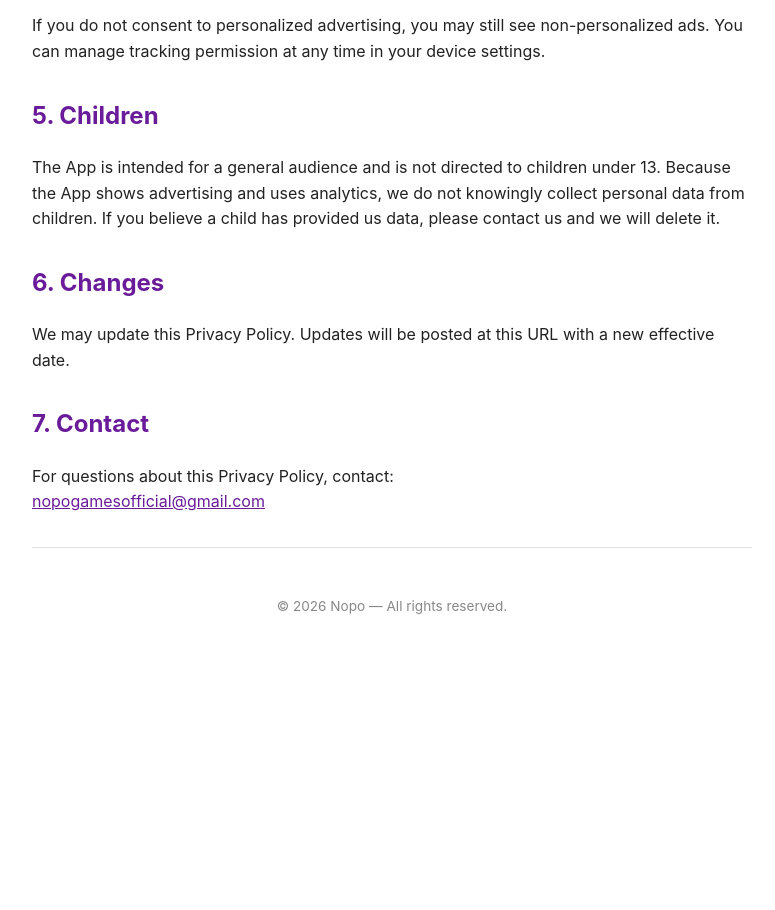
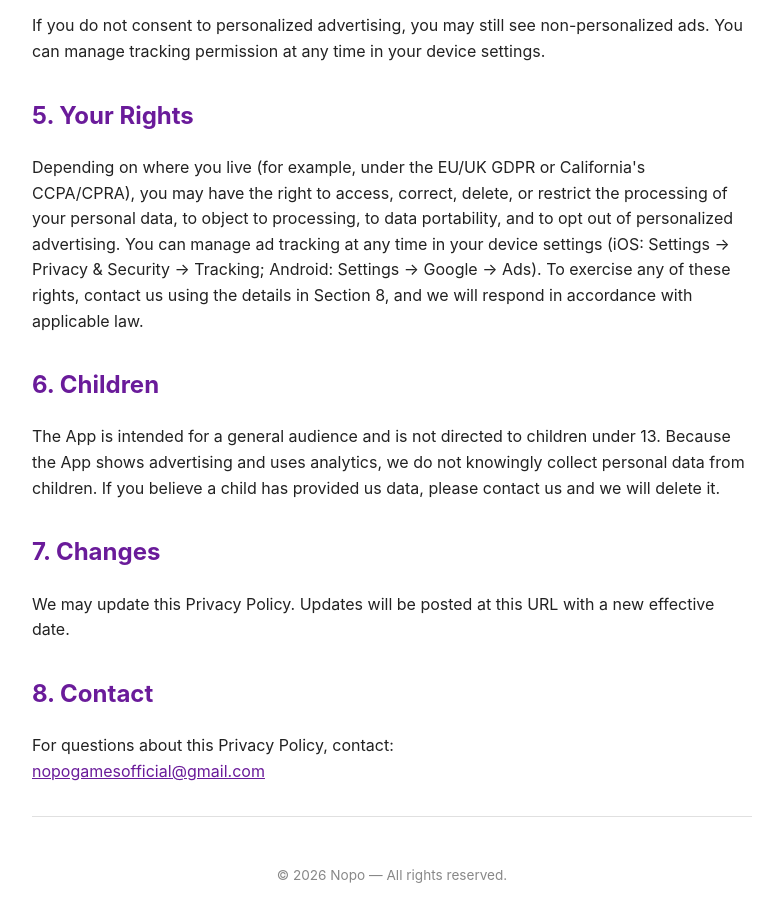
Before and after one commit to nopogamesofficial/water-sort-privacy, a plain HTML site: page index.html in a window 1280 px wide. Shown: the part 1824-2734 px from the top of the page, without its empty margins (248-1023 px from the left). Before the commit the page ends 2481 px from the top, so only its background shows below. Drawn offline with Linux system fonts and the light colour scheme.

Commit message:
Add files via upload

```diff
--- a/index.html
+++ b/index.html
@@ -65,13 +65,16 @@
 </ul>
 <p>If you do not consent to personalized advertising, you may still see non-personalized ads. You can manage tracking permission at any time in your device settings.</p>
 
-<h2>5. Children</h2>
+<h2>5. Your Rights</h2>
+<p>Depending on where you live (for example, under the EU/UK GDPR or California's CCPA/CPRA), you may have the right to access, correct, delete, or restrict the processing of your personal data, to object to processing, to data portability, and to opt out of personalized advertising. You can manage ad tracking at any time in your device settings (iOS: Settings &rarr; Privacy &amp; Security &rarr; Tracking; Android: Settings &rarr; Google &rarr; Ads). To exercise any of these rights, contact us using the details in Section 8, and we will respond in accordance with applicable law.</p>
+
+<h2>6. Children</h2>
 <p>The App is intended for a general audience and is not directed to children under 13. Because the App shows advertising and uses analytics, we do not knowingly collect personal data from children. If you believe a child has provided us data, please contact us and we will delete it.</p>
 
-<h2>6. Changes</h2>
+<h2>7. Changes</h2>
 <p>We may update this Privacy Policy. Updates will be posted at this URL with a new effective date.</p>
 
-<h2>7. Contact</h2>
+<h2>8. Contact</h2>
 <p>For questions about this Privacy Policy, contact:<br>
 <a href="mailto:nopogamesofficial@gmail.com">nopogamesofficial@gmail.com</a></p>
 
```
Also changed, not shown: app-ads.txt (added).
